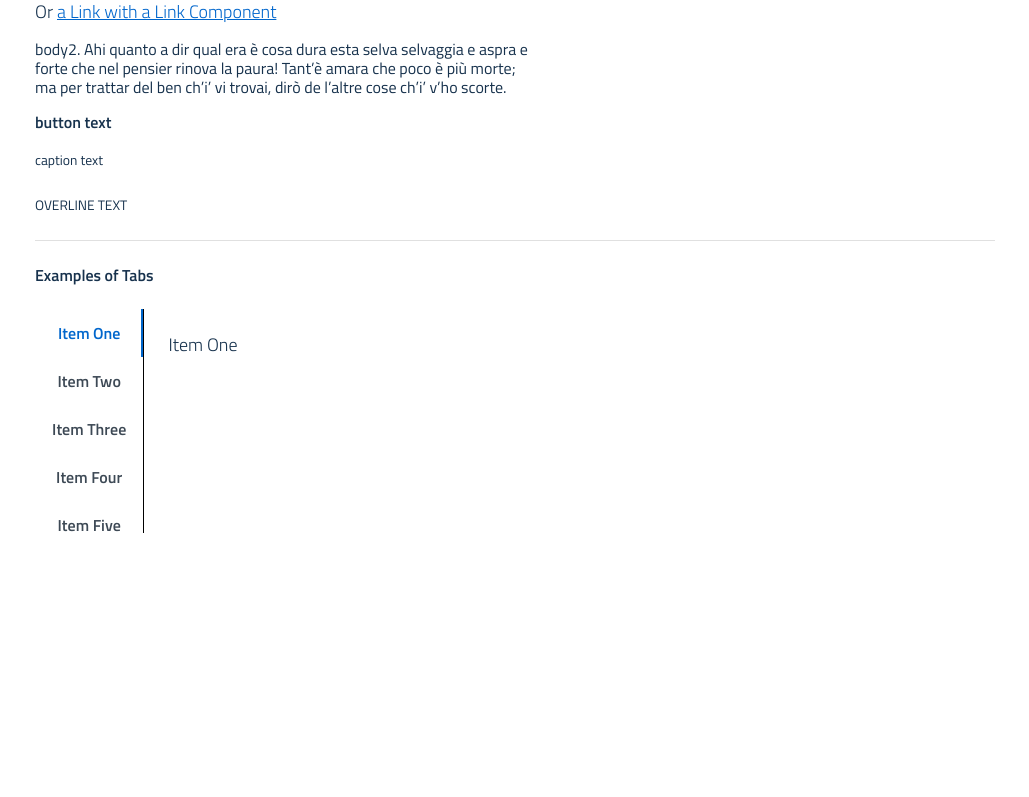
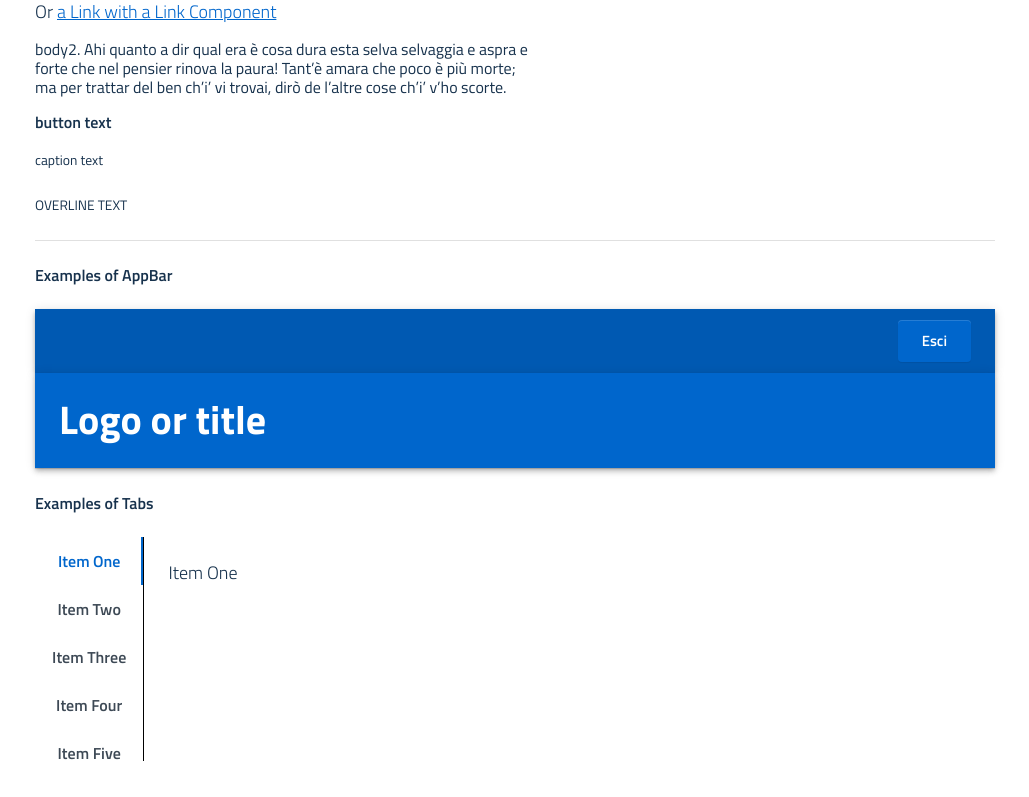
Before and after one commit to pagopa/mui-italia, a React (Create React App) app: page / in a window 1280 px wide. Shown: the part 1727-2524 px from the top of the page, without its empty margins (5-1034 px from the left). Before the commit the page ends 2300 px from the top, so only its background shows below. Built offline with nearby package versions, Linux system fonts and the light colour scheme.

Commit message:
Added the Italia color

```diff
--- a/src/App.tsx
+++ b/src/App.tsx
@@ -8,6 +8,7 @@ import theme from "./theme";
 import { Buttons } from "./componentsexample/Buttons";
 import { Types } from "./componentsexample/Typography";
 import { VerticalTabs } from "./componentsexample/Tabs";
+import { AppBarComponent } from "./componentsexample/Appbar";
 
 const Main: React.FunctionComponent<{}> = () => (
   <ThemeProvider theme={theme}>
@@ -34,6 +35,11 @@ const Main: React.FunctionComponent<{}> = () => (
         <Types></Types>
         <Divider />
         <Typography my={3} variant="h6" component="div" gutterBottom>
+          Examples of AppBar
+        </Typography>
+        <AppBarComponent></AppBarComponent>
+        <Divider />
+        <Typography my={3} variant="h6" component="div" gutterBottom>
           Examples of Tabs
         </Typography>
         <VerticalTabs></VerticalTabs>
--- /dev/null
+++ b/src/colors/index.ts
@@ -0,0 +1 @@
+export { default as italia } from "./italia";
--- /dev/null
+++ b/src/colors/italia.ts
@@ -0,0 +1,15 @@
+const italia = {
+  50: "#E3F2FD",
+  // eslint-disable-next-line sort-keys
+  100: "#BBDEFB",
+  200: "#90CAF9",
+  300: "#1976D2",
+  400: "#42A5F5",
+  500: "#0073E6",
+  600: "#1E88E5",
+  700: "#0059B2",
+  800: "#1565C0",
+  900: "#0D47A1",
+};
+
+export default italia;
--- /dev/null
+++ b/src/componentsexample/Appbar.tsx
@@ -0,0 +1,30 @@
+import React from "react";
+import AppBar from "@mui/material/AppBar";
+import Toolbar from "@mui/material/Toolbar";
+import Box from "@mui/material/Box";
+import Button from "@mui/material/Button";
+import Typography from "@mui/material/Typography";
+import italia from "../colors/italia";
+
+export const AppBarComponent: React.FunctionComponent<{}> = () => (
+  <>
+    <AppBar position="relative" sx={{ backgroundColor: italia[700] }}>
+      <Toolbar sx={{ flexWrap: "wrap" }}>
+        <Box sx={{ flexGrow: 1, textAlign: "end" }}>
+          <Button variant="contained" size="small">
+            Esci
+          </Button>
+        </Box>
+      </Toolbar>
+    </AppBar>
+    <AppBar position="relative">
+      <Toolbar sx={{ flexWrap: "wrap" }}>
+        <Box sx={{ flexGrow: 1, textAlign: "start" }} py={3}>
+          <Typography variant="h1" component="div" color="white">
+            Logo or title
+          </Typography>
+        </Box>
+      </Toolbar>
+    </AppBar>
+  </>
+);
```
